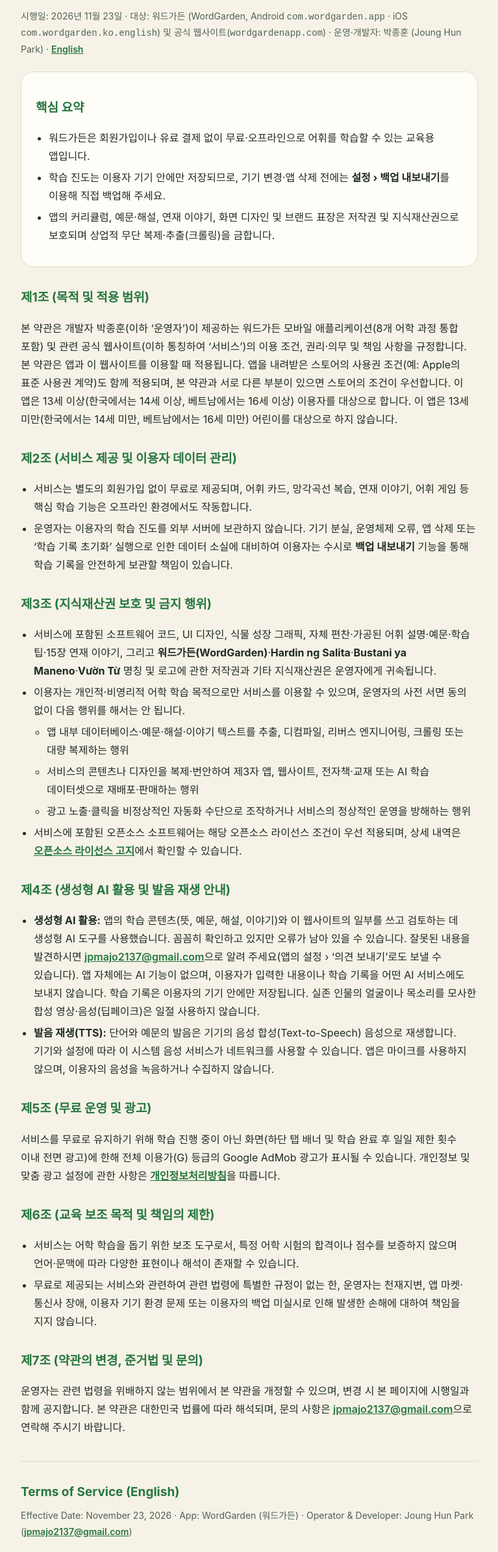
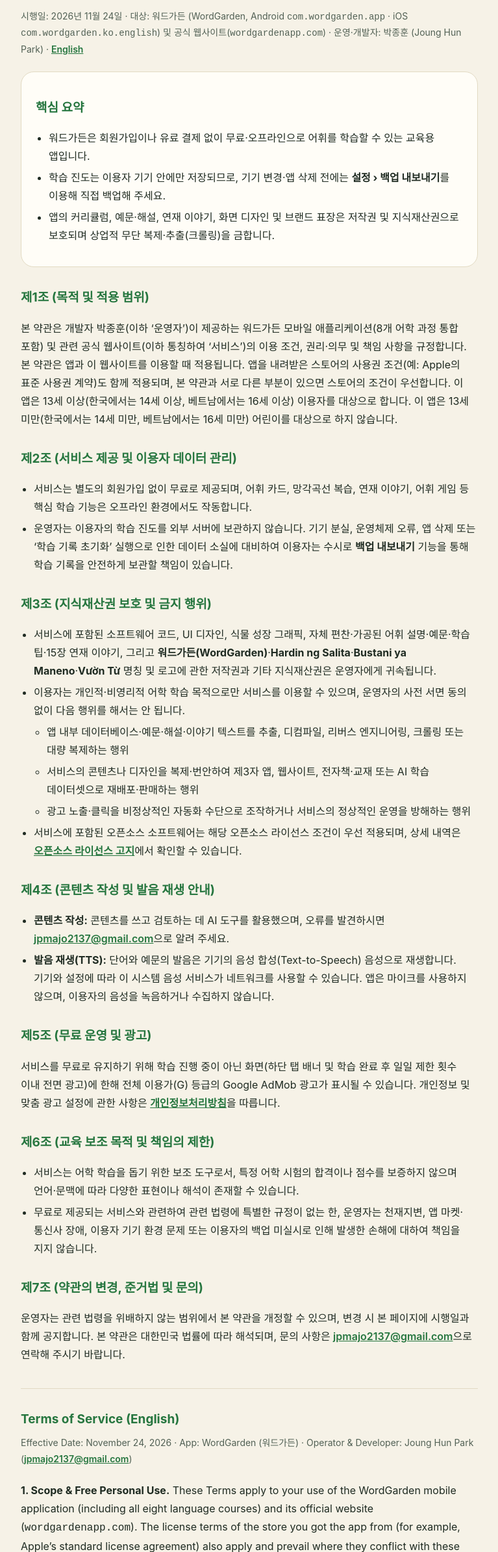
Before and after one commit to jpmajo2137-bot/wordgarden-privacy, a plain HTML site: page terms/index.html in a window 1280 px wide. Shown: the part 150-2538 px from the top of the page at 65% size, without its empty margins (256-1023 px from the left). Drawn offline with Linux system fonts and the light colour scheme.

Commit message:
Terms: the note on how content is written is now one sentence (ko + en)
Section 4 heading and the page description follow the shorter text; the
pronunciation part is unchanged. Effective date 2026-11-24.

Co-Authored-By: Claude Fable 5.2 <noreply@anthropic.com>

```diff
--- a/terms/index.html
+++ b/terms/index.html
@@ -5,7 +5,7 @@
 <meta name="viewport" content="width=device-width, initial-scale=1">
 <meta name="color-scheme" content="light dark">
 <title>워드가든 — 서비스 이용약관 (Terms of Service)</title>
-<meta name="description" content="워드가든(WordGarden) 앱 및 공식 웹사이트 서비스 이용약관, 지식재산권 보호 및 AI 투명성 안내입니다. Terms of Service for WordGarden.">
+<meta name="description" content="워드가든(WordGarden) 앱 및 공식 웹사이트 서비스 이용약관과 지식재산권 보호 안내입니다. Terms of Service for WordGarden.">
 <link rel="canonical" href="https://wordgardenapp.com/wordgarden-privacy/terms/">
 <link rel="icon" type="image/png" href="../app/icon.png">
 <link rel="apple-touch-icon" href="../app/icon.png">
@@ -37,7 +37,7 @@
   </nav>
 
   <h1>🌿 워드가든 서비스 이용약관</h1>
-  <p class="meta">시행일: 2026년 11월 23일 · 대상: 워드가든 (WordGarden, Android <code>com.wordgarden.app</code> · iOS <code>com.wordgarden.ko.english</code>) 및 공식 웹사이트(<code>wordgardenapp.com</code>) · 운영·개발자: 박종훈 (Joung Hun Park) · <a href="#en" lang="en">English</a></p>
+  <p class="meta">시행일: 2026년 11월 24일 · 대상: 워드가든 (WordGarden, Android <code>com.wordgarden.app</code> · iOS <code>com.wordgarden.ko.english</code>) 및 공식 웹사이트(<code>wordgardenapp.com</code>) · 운영·개발자: 박종훈 (Joung Hun Park) · <a href="#en" lang="en">English</a></p>
 
   <section class="card">
     <h2>핵심 요약</h2>
@@ -70,9 +70,9 @@
     <li>서비스에 포함된 오픈소스 소프트웨어는 해당 오픈소스 라이선스 조건이 우선 적용되며, 상세 내역은 <a href="../licenses/">오픈소스 라이선스 고지</a>에서 확인할 수 있습니다.</li>
   </ul>
 
-  <h2>제4조 (생성형 AI 활용 및 발음 재생 안내)</h2>
+  <h2>제4조 (콘텐츠 작성 및 발음 재생 안내)</h2>
   <ul>
-    <li><b>생성형 AI 활용:</b> 앱의 학습 콘텐츠(뜻, 예문, 해설, 이야기)와 이 웹사이트의 일부를 쓰고 검토하는 데 생성형 AI 도구를 사용했습니다. 꼼꼼히 확인하고 있지만 오류가 남아 있을 수 있습니다. 잘못된 내용을 발견하시면 <a href="mailto:jpmajo2137@gmail.com">jpmajo2137@gmail.com</a>으로 알려 주세요(앱의 설정 › ‘의견 보내기’로도 보낼 수 있습니다). 앱 자체에는 AI 기능이 없으며, 이용자가 입력한 내용이나 학습 기록을 어떤 AI 서비스에도 보내지 않습니다. 학습 기록은 이용자의 기기 안에만 저장됩니다. 실존 인물의 얼굴이나 목소리를 모사한 합성 영상·음성(딥페이크)은 일절 사용하지 않습니다.</li>
+    <li><b>콘텐츠 작성:</b> 콘텐츠를 쓰고 검토하는 데 AI 도구를 활용했으며, 오류를 발견하시면 <a href="mailto:jpmajo2137@gmail.com">jpmajo2137@gmail.com</a>으로 알려 주세요.</li>
     <li><b>발음 재생(TTS):</b> 단어와 예문의 발음은 기기의 음성 합성(Text-to-Speech) 음성으로 재생합니다. 기기와 설정에 따라 이 시스템 음성 서비스가 네트워크를 사용할 수 있습니다. 앱은 마이크를 사용하지 않으며, 이용자의 음성을 녹음하거나 수집하지 않습니다.</li>
   </ul>
 
@@ -92,11 +92,11 @@
 
   <section id="en" lang="en">
     <h2>Terms of Service (English)</h2>
-    <p class="meta">Effective Date: November 23, 2026 · App: WordGarden (워드가든) · Operator &amp; Developer: Joung Hun Park (<a href="mailto:jpmajo2137@gmail.com">jpmajo2137@gmail.com</a>)</p>
+    <p class="meta">Effective Date: November 24, 2026 · App: WordGarden (워드가든) · Operator &amp; Developer: Joung Hun Park (<a href="mailto:jpmajo2137@gmail.com">jpmajo2137@gmail.com</a>)</p>
     <p><b>1. Scope &amp; Free Personal Use.</b> These Terms apply to your use of the WordGarden mobile application (including all eight language courses) and its official website (<code>wordgardenapp.com</code>). The license terms of the store you got the app from (for example, Apple’s standard license agreement) also apply and prevail where they conflict with these Terms. WordGarden is provided free of charge for personal, non-commercial language study without account registration. The app is intended for people aged 13 and over (14 and over in Korea, 16 and over in Vietnam). The app is not directed to children under 13 (under 14 in Korea, under 16 in Vietnam).</p>
     <p><b>2. On-Device Progress &amp; Backups.</b> Learning progress is stored solely on your device, not on our servers. You are responsible for exporting backups via <i>Settings › Export backup</i> before changing devices, resetting progress, or uninstalling the app.</p>
     <p><b>3. Intellectual Property &amp; Prohibited Conduct.</b> All original software code, UI design, plant growth illustrations, curated definitions, v2.2 simple English explanations, example sentences, 15-chapter stories, and brand identifiers (<i>WordGarden, 워드가든, Hardin ng Salita, Bustani ya Maneno, Vườn Từ</i>) are owned by Joung Hun Park and protected by copyright and intellectual property laws. You may not decompile, scrape, bulk-extract, redistribute, resell, or use the app's curated content to build competing apps, publications, or commercial datasets without prior written permission. Open-source components are governed by their respective licenses listed on our <a href="../licenses/">Open Source Licenses</a> page.</p>
-    <p><b>4. Generative AI &amp; Pronunciation.</b> We used generative AI tools to write and check the app’s learning content (meanings, example sentences, explanations and stories) and parts of this website. We check it carefully, but errors may remain; if you find one, please tell us at <a href="mailto:jpmajo2137@gmail.com">jpmajo2137@gmail.com</a> (you can also use Settings › Send feedback in the app). The app itself has no AI feature and sends nothing you type and none of your learning records to any AI service; your learning records stay on your device. No synthetic human likenesses or voice clones (deepfakes) are used. Pronunciation is played with your device’s text-to-speech voices; depending on your device and its settings, that system voice service may use the network. The app does not use the microphone and does not record or collect your voice.</p>
+    <p><b>4. Content &amp; Pronunciation.</b> We used AI tools in writing and checking the content; if you find an error, please tell us at <a href="mailto:jpmajo2137@gmail.com">jpmajo2137@gmail.com</a>. Pronunciation is played with your device’s text-to-speech voices; depending on your device and its settings, that system voice service may use the network. The app does not use the microphone and does not record or collect your voice.</p>
     <p><b>5. Advertising &amp; Privacy.</b> To keep WordGarden free, General-rated (G) Google AdMob ads may appear outside active study sessions. Data handling and ad choices are detailed in our <a href="../">Privacy Policy</a>.</p>
     <p><b>6. Educational Disclaimer &amp; Governing Law.</b> WordGarden is provided "as is" as a language-learning aid without guarantees of exam outcomes or uninterrupted availability, to the maximum extent permitted by applicable law. These Terms are governed by the laws of the Republic of Korea.</p>
   </section>
```
